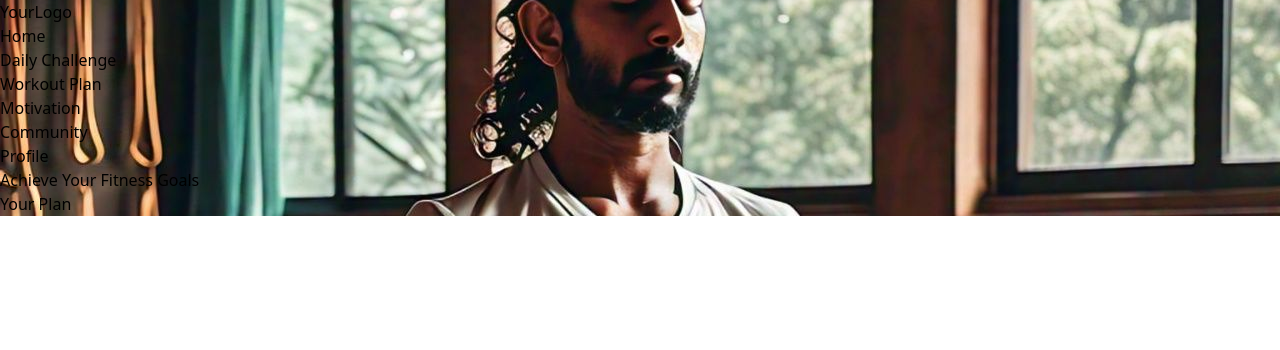
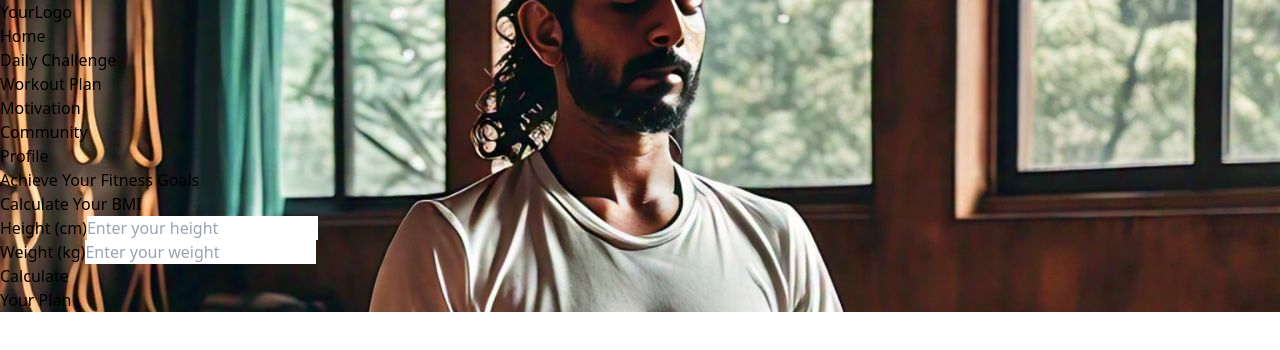
Before and after one commit to Saravjeet0806/aarogya_smart, a React (Vite) app: page / in a window 1280 px wide. Shown: the top 350 px of the page. Built offline with nearby package versions, Linux system fonts and the light colour scheme.

Commit message:
added bmi calculator on homepage

```diff
--- a/src/components/Homepage.jsx
+++ b/src/components/Homepage.jsx
@@ -1,16 +1,15 @@
 import React from 'react';
-import backgroundImage from '../assets/images/yogaman.jpg';
+import BMICalculator from './BMICalculator';
 
 const HomePage = () => {
   return (
-    <section
-   id="home"
-       className="relative bg-cover bg-center h-screen"
-    >
-      <div className="absolute "></div>
-      <div className="container mx-auto px-4 py-20 text-center relative z-10 flex flex-col justify-center h-full">
-        <h1 className="text-4xl font-bold text-white mb-auto">Achieve Your Fitness Goals</h1>
-        <div className="absolute bottom-20 right-10">
+    <section className="relative min-h-screen flex items-center justify-center">
+      <div className="container mx-auto px-4 py-20 text-center relative z-10">
+        <h1 className="text-4xl font-bold text-white mb-6 ">Achieve Your Fitness Goals</h1>
+        <div className="flex flex-col items-center mb-auto">
+          <BMICalculator />
+        </div>
+        <div className="absolute bottom-10 right-10">
           <a href="#workout-plan" className="px-8 py-3 bg-red-600 text-white rounded-full hover:bg-red-700">
             Your Plan
           </a>
```
